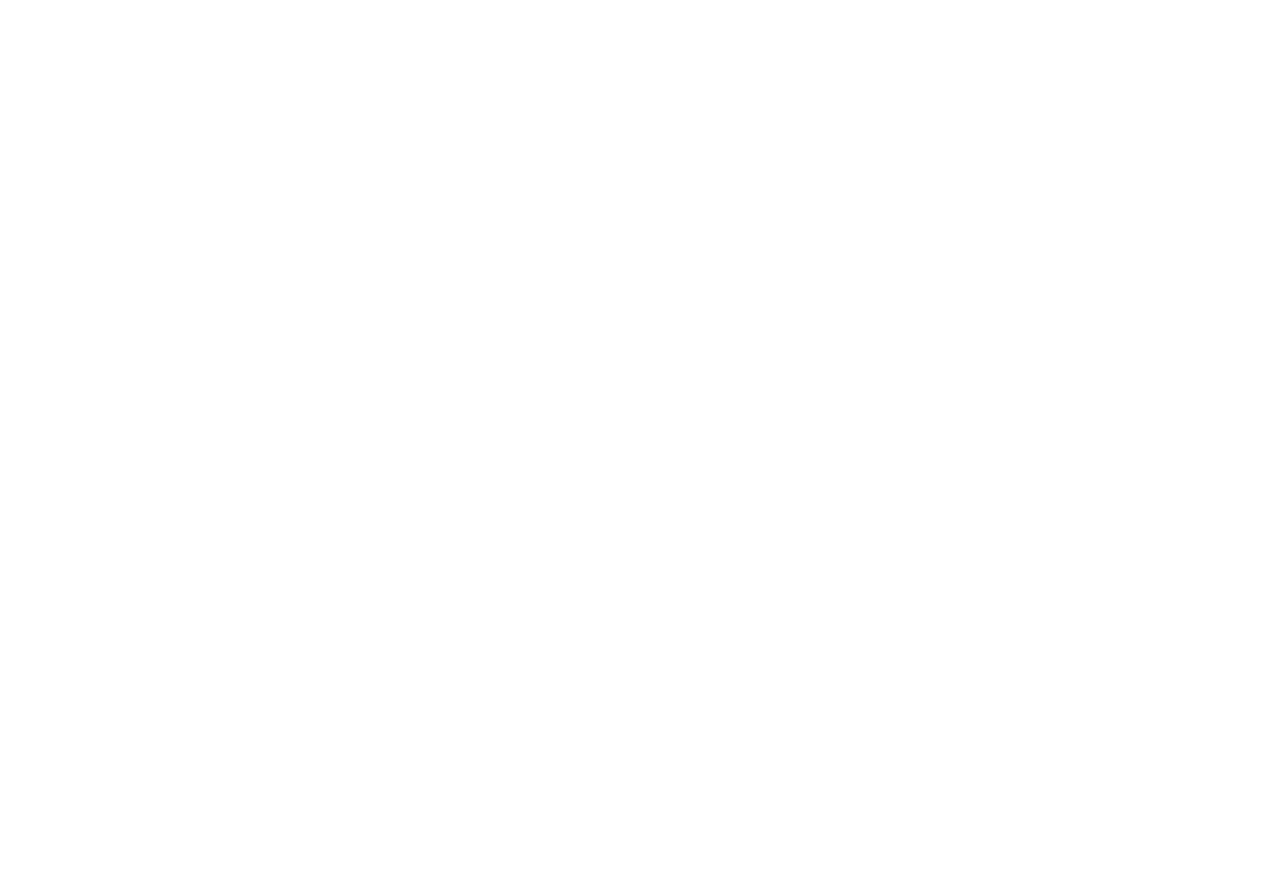
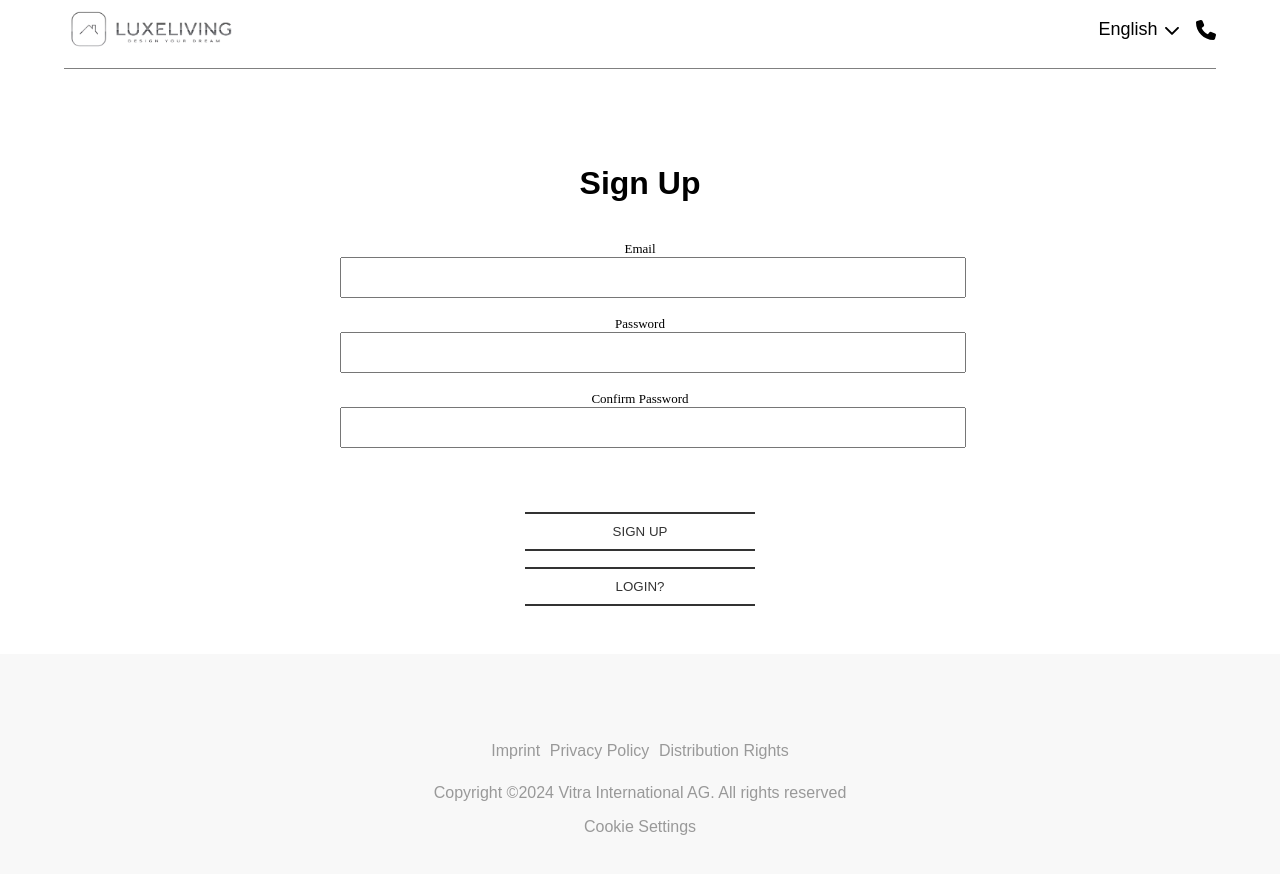
Before and after one commit to optimized-riyan/E-Commerce-2, a React (Vite) app: page /signup in a window 1280 px wide. Before the commit this address had no page. Shown: the top 874 px of the page. Before the commit the page ends 800 px from the top, so only its background shows below. Built offline with nearby package versions, Linux system fonts and the light colour scheme; a web font is replaced by a local one.

Commit message:
graphics for signup

```diff
--- a/src/App.jsx
+++ b/src/App.jsx
@@ -11,6 +11,7 @@
 import SuperLayout from "./SuperLayout";
 import UserContext from "./UserContext";
 import { useEffect, useState } from "react";
+import SignUp from './LoginPage/SignUp';
 
 function App() {
   const [user, setUser] = useState({});
@@ -25,6 +26,7 @@
       <Router>
         <Routes>
           <Route path="/login" element={<Login setUser={setUser} />} />
+          <Route path="/signup" element={<SignUp setUser={setUser} />} />
           <Route element={<SuperLayout />}>
             <Route path="/" element={<Home />} />
             <Route path="/userdata" element={<UserData />} />
--- /dev/null
+++ b/src/LoginPage/SignUp.jsx
@@ -0,0 +1,15 @@
+import Header from "./Header";
+import Footer from "./Footer";
+import SignUpForm from "./SignUpForm";
+
+export default function SignUp() {
+    return (
+        <>
+            <div style={{ width: '90%', margin: 'auto' }}>
+                <Header />
+                <SignUpForm />
+            </div>
+            <Footer />
+        </>
+    );
+}
--- /dev/null
+++ b/src/LoginPage/SignUpForm.jsx
@@ -0,0 +1,21 @@
+import { useState } from 'react';
+import styles from './Form.module.css';
+import FormControl from './FormControl';
+import FancyButton from '../FancyButton';
+
+export default function SignUpForm({setUser}) {
+    const [email, setEmail] = useState("");
+    const [password, setPassword] = useState("");
+    const [confirmPassword, setConfirmPassword] = useState('');
+
+    return (
+        <div className={styles.container}>
+            <h1 className={styles.title}>Sign Up</h1>
+            <FormControl label="Email" type="email" value={email} rootStyleOverride={{ margin: '1rem 0' }} onChange={(e) => setEmail(e.target.value)}/>
+            <FormControl label="Password" type="password" value={password} onChange={(e) => setPassword(e.target.value)}/>
+            <FormControl label="Confirm Password" type="password" value={confirmPassword} rootStyleOverride={{ margin: '1rem 0' }} onChange={(e) => setConfirmPassword(e.target.value)}/>
+            <FancyButton text="SIGN UP" width="230px" margin="3rem auto .5rem auto"/>
+            <FancyButton text="LOGIN?" width="230px" margin=".5rem auto 3rem auto" />
+        </div>
+    );
+}
```
